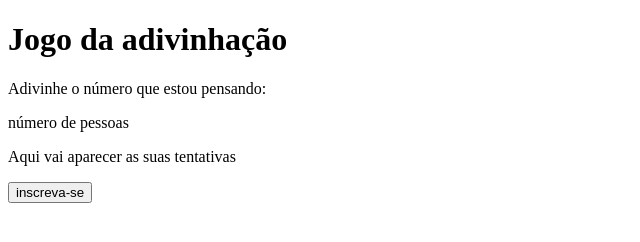
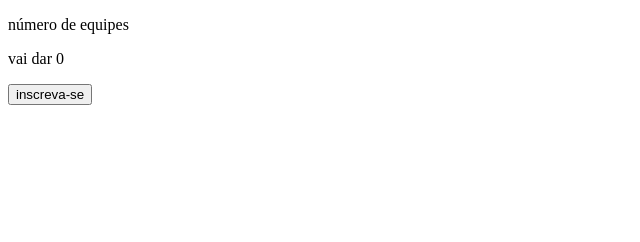
Before and after one commit to guilhermedomingues-svg/portifolha-dev, a plain HTML site: page atividade12/basquete.html in a window 1280 px wide. Both pictures are taken after a click on the button "inscreva-se". Shown: the whole page, without its empty margins (0-640 px from the left). Drawn offline with Linux system fonts and the light colour scheme.

Commit message:
Add files via upload

```diff
--- a/atividade11/script.js
+++ b/atividade11/script.js
@@ -4,10 +4,11 @@ function horas(){
     let min = agora.getMinutes();
     let mostrar = document.getElementById('resultado');
 
+    mostrar.innerHTML = `<p>Agora são ${hora} horas e ${min} minutos.<p>`;
 
 
     if(min >= 0 && min <=40){
-        mostrar.innerHTML = `<p>Agora são ${hora} horas e ${min} minutos.<p>`;
+
         const minhaImagem = document.getElementById('meu-id');
         minhaImagem.src = 'caminho/para/nova-imagem.jpg';
         ;
--- a/atividade12/basquete.html
+++ b/atividade12/basquete.html
@@ -6,13 +6,8 @@
     <title>Document</title>
 </head>
 <body>
-    <h1>Jogo da adivinhação</h1>
-    <p>Adivinhe o número que estou pensando: </p>
     <div id="resultado">
-        <p>número de pessoas</p>
-    </div>
-    <div id="result">
-        <p> Aqui vai aparecer as suas tentativas</p>
+        <p>número de equipes</p>
     </div>
     <button onclick="jogadores()">
         inscreva-se
--- a/atividade12/script.js
+++ b/atividade12/script.js
@@ -1,7 +1,13 @@
-let cont_sorte = 0
+let isolado = 0;
+let inscritos = 0;
+let equipes=0;
+
 
 function jogadores(){
-    let inscritos = cont_sorte++;
-    let equipes = (inscritos)
+    inscritos++;
+    equipes = Math.floor(inscritos / 3)
+    isolado =(inscritos % 3)
 
+    let mostrar = document.getElementById('resultado');
+    mostrar.innerHTML += `<p>vai dar ${equipes}</p>`
 }
```
